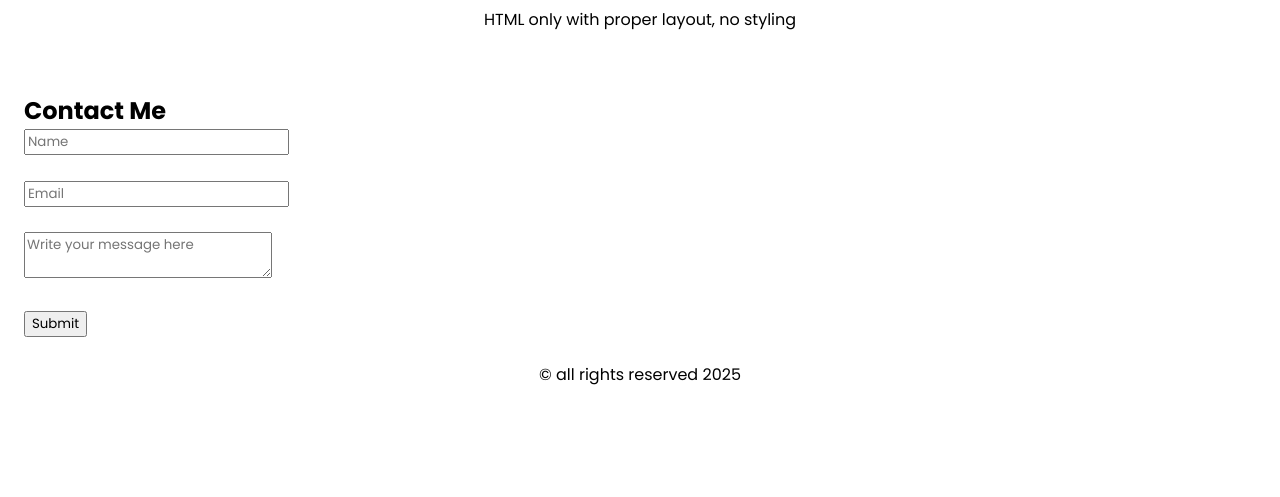
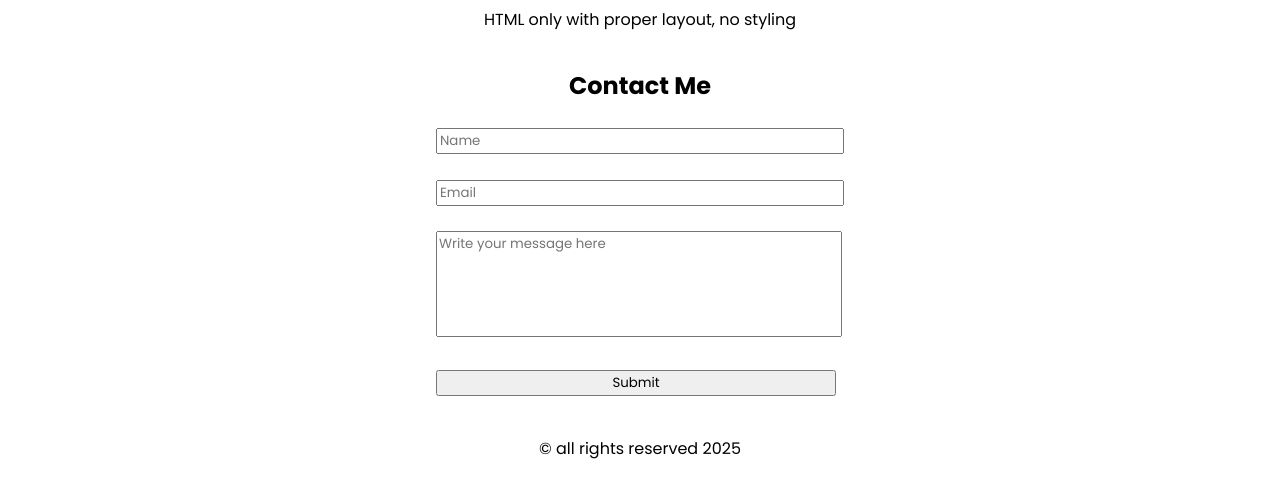
Before and after one commit to ichsanfirds/my-roadmap.ch, a plain HTML site: page Front End/Personal Portfolio/contact.html in a window 1280 px wide. Shown: the part 153-650 px from the top of the page. Drawn offline with Linux system fonts and the light colour scheme.

Commit message:
complete contact and update all files

```diff
--- a/Front End/Personal Portfolio/contact.html
+++ b/Front End/Personal Portfolio/contact.html
@@ -33,9 +33,8 @@
         <h1>Front End Developer</h1>
         <p>HTML only with proper layout, no styling</p>
       </section>
-      <br>
       <section class="contact">
-        <h2>Contact Me</h2>
+        <h2 class="marg-bot-sm">Contact Me</h2>
         <form action="" method="get">
           <input type="text" id="name" name="name" placeholder="Name"/><br /><br />
           <input type="email" id="email" name="email" placeholder="Email"/><br /><br />
@@ -44,7 +43,6 @@
         </form>
       </section>
     </main>
-    <br>
     <footer>
       <p>&copy all rights reserved 2025</p>
     </footer>
--- a/Front End/Personal Portfolio/style.css
+++ b/Front End/Personal Portfolio/style.css
@@ -16,6 +16,14 @@ nav {
 
     margin-top: 2vh;
     margin-bottom: 2vh;
+}
+
+.marg-bot-sm {
+    margin-bottom: 3vh;
+}
+
+.marg-bot-md {
+    margin-bottom: 5vh;
 }
 
 .navigation-buttons > a{
@@ -42,8 +50,6 @@ nav {
     grid-template-columns: 1fr 2fr 1fr;
     height: 100%;
     gap: 10px;
-
-    margin-bottom: 5vh;
 }
 
 .container-items {
@@ -81,10 +87,6 @@ nav {
 
 .education > ul{
     padding-left: 20px;
-}
-
-.reviews > h2 {
-    margin-bottom: 1vh;
 }
 
 .review-grid {
@@ -138,8 +140,27 @@ nav {
     border-radius: 20px;
 }
 
+/* contact.html */
+.contact {
+    display: flex;
+    flex-direction: column;
+    justify-content: center;
+    align-items: center;
+}
+
+input {
+    width: 400px;
+}
+
+textarea {
+    width: 400px;
+    height: 100px;
+    resize: none;
+}
+
 
 footer {
+    margin-top: 5vh;
     text-align: center;
 }
 
```
Also changed, not shown: Front End/Personal Portfolio/articles.html (+1 -3 lines), Front End/Personal Portfolio/index.html (+4 -3 lines), Front End/Personal Portfolio/projects.html (+1 -2 lines), 1 other file.
